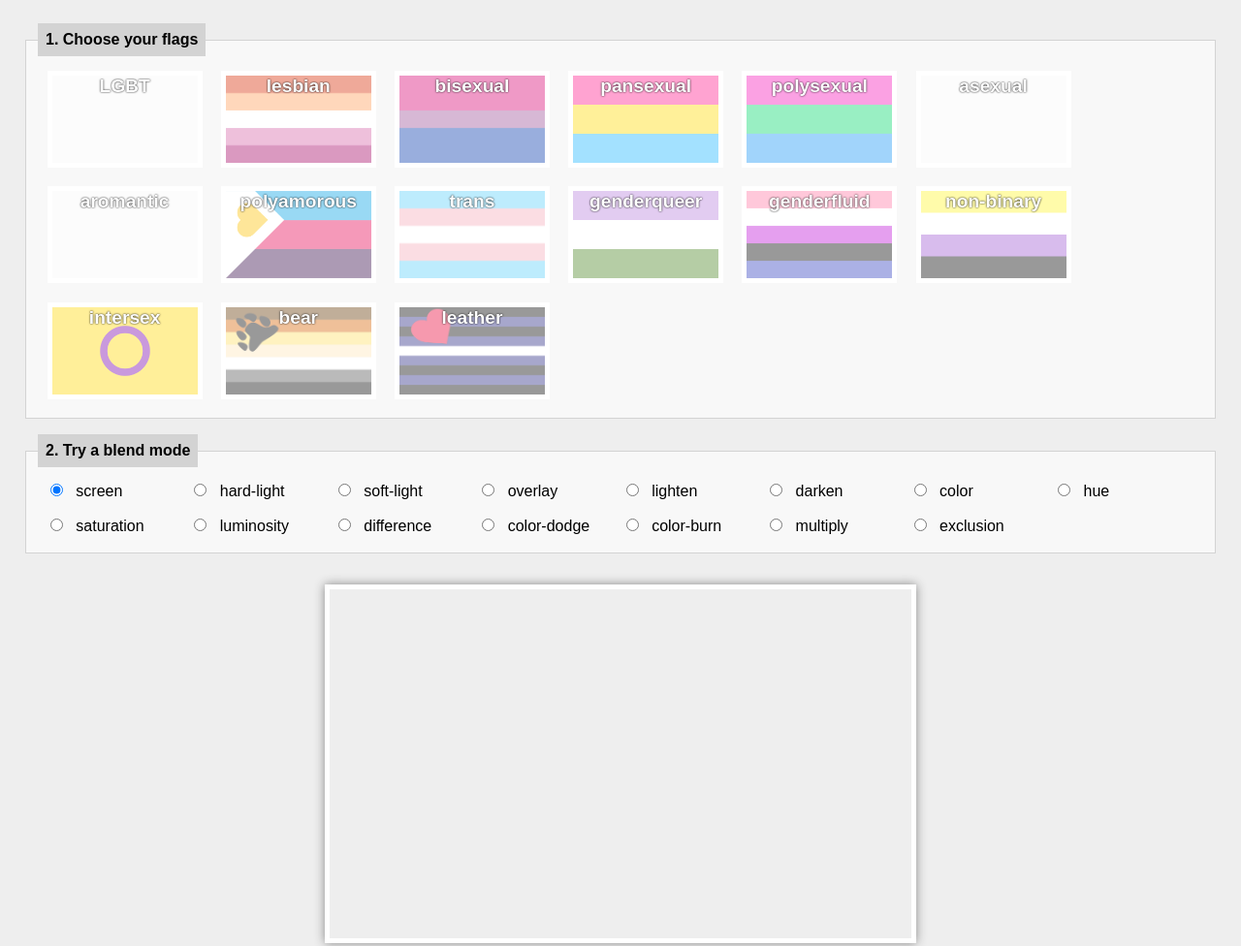
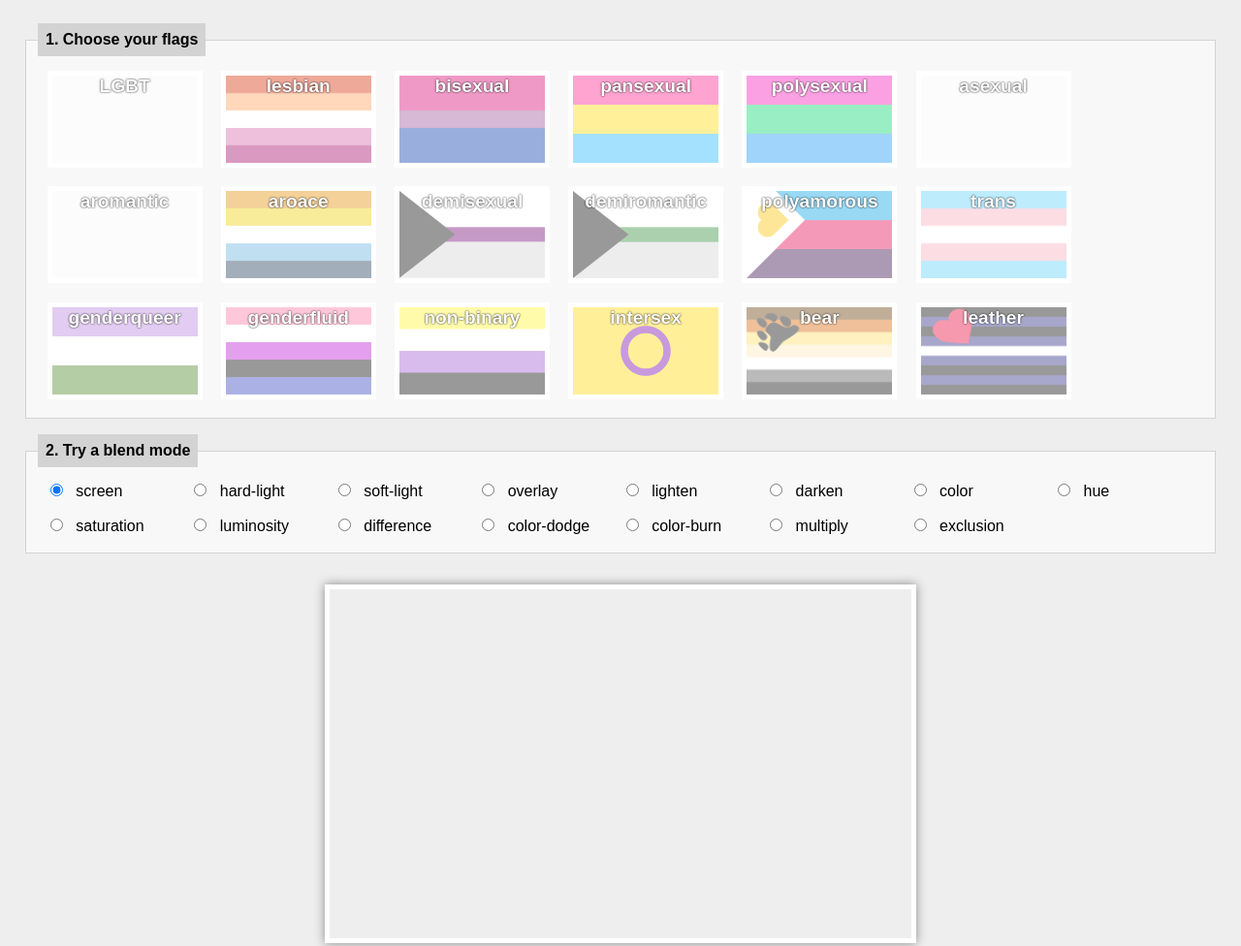
Before and after one commit to aimeerivers/prideflags, a plain HTML site: page index.html in a window 1280 px wide. Shown: the top 976 px of the page at 97% size. Drawn offline with nearby package versions, Linux system fonts and the light colour scheme.

Commit message:
feat: Add aroace, demisexual and demiromantic flags

```diff
--- a/css/style.css
+++ b/css/style.css
@@ -87,6 +87,9 @@ label input {
 #polysexual { background-image: url(../img/polysexual.png); }
 #asexual { background-image: url(../img/asexual.png); }
 #aromantic { background-image: url(../img/aromantic.png); }
+#aroace { background-image: url(../img/aroace.png); }
+#demisexual { background-image: url(../img/demisexual.png); }
+#demiromantic { background-image: url(../img/demiromantic.png); }
 #polyamorous { background-image: url(../img/polyamorous.png); }
 #trans { background-image: url(../img/trans.png); }
 #genderfluid { background-image: url(../img/genderfluid.png); }
--- a/index.html
+++ b/index.html
@@ -22,6 +22,9 @@
     <div class="flag" id="polysexual" title="polysexual">polysexual</div>
     <div class="flag" id="asexual" title="asexual">asexual</div>
     <div class="flag" id="aromantic" title="aromantic">aromantic</div>
+    <div class="flag" id="aroace" title="aroace">aroace</div>
+    <div class="flag" id="demisexual" title="demisexual">demisexual</div>
+    <div class="flag" id="demiromantic" title="demiromantic">demiromantic</div>
     <div class="flag" id="polyamorous" title="polyamorous">polyamorous</div>
     <div class="flag" id="trans" title="trans">trans</div>
     <div class="flag" id="genderqueer" title="genderqueer">genderqueer</div>
```
Also changed, not shown: img/aroace.png (added), img/demiromantic.png (added), img/demisexual.png (added).
